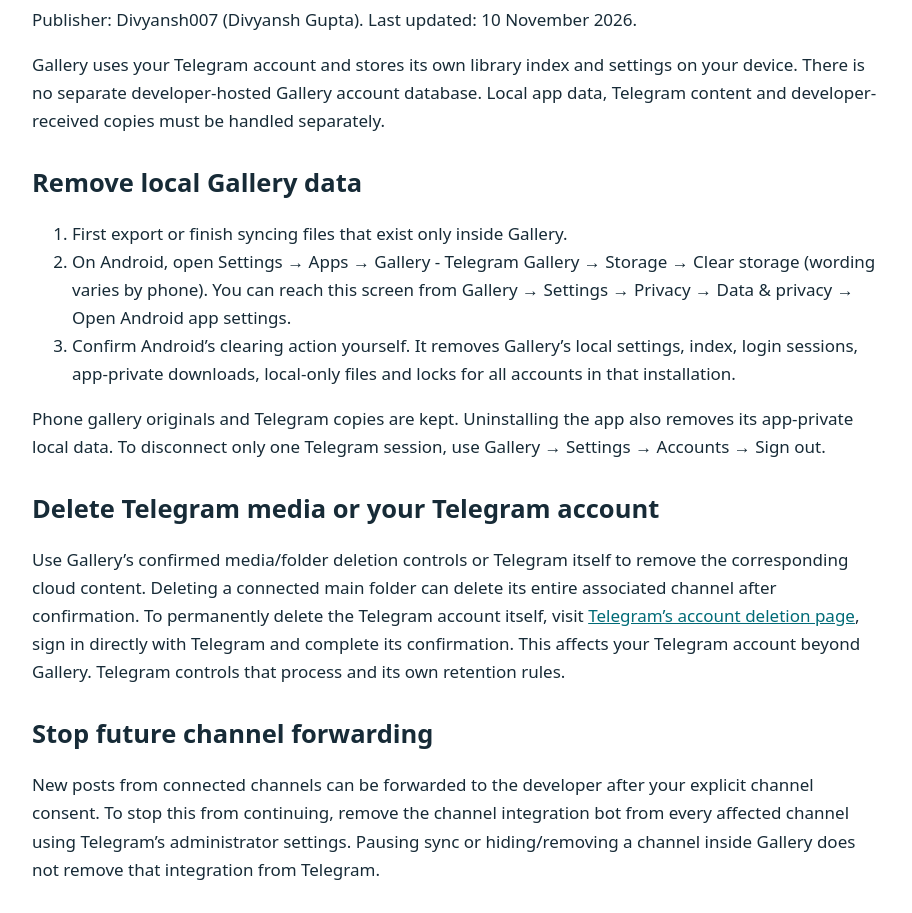
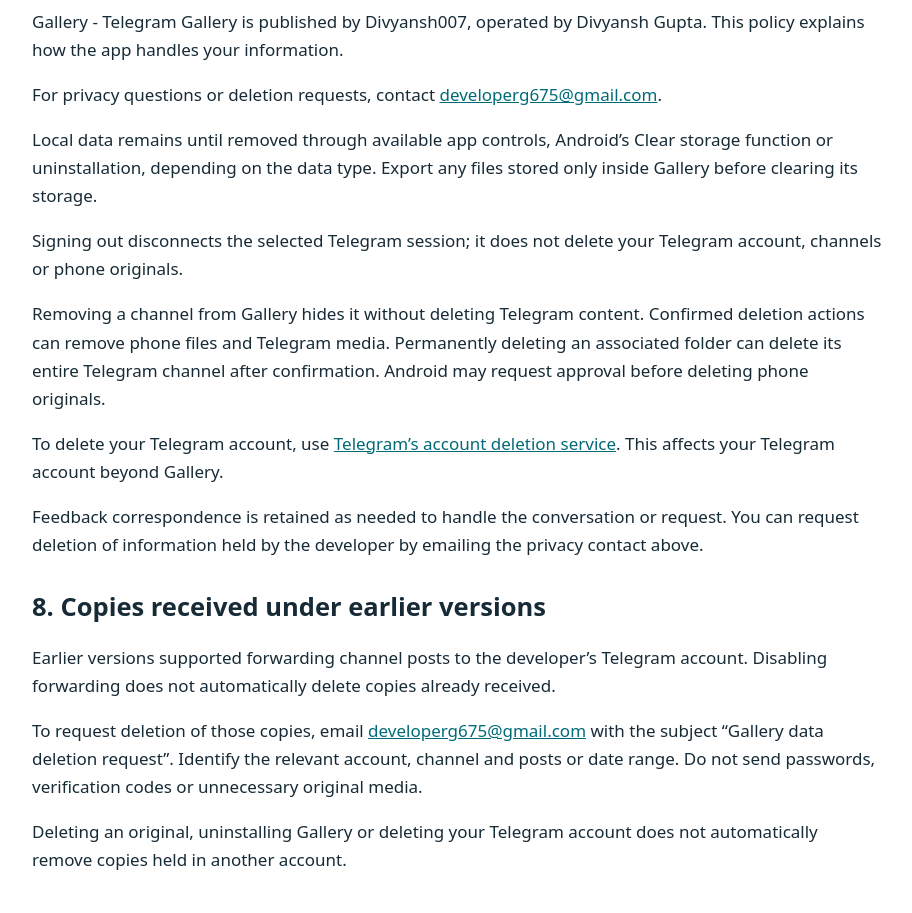
Before and after one commit to meridian-max/gallery-downloads, a plain HTML site: page delete-data/index.html in a window 1280 px wide. Shown: the part 201-1114 px from the top of the page, without its empty margins (183-1095 px from the left). Drawn offline with Linux system fonts and the light colour scheme.

Commit message:
Update deletion instructions and retain earlier-copy request route

```diff
--- a/delete-data/index.html
+++ b/delete-data/index.html
@@ -1,6 +1,16 @@
 <!doctype html>
-<html lang="en"><head><meta charset="utf-8"><meta name="viewport" content="width=device-width,initial-scale=1"><title>Gallery - Telegram Gallery Data deletion</title><style>body{font:17px/1.65 system-ui,sans-serif;color:#172b37;background:#f5f8fb;margin:0}main{max-width:850px;margin:40px auto;padding:36px;background:white;border-radius:20px}h1,h2{line-height:1.25}h2{margin-top:32px}a{color:#006b77}.notice{background:#fff4df;padding:18px 22px;border-left:5px solid #ad6600;border-radius:8px}footer{margin-top:36px;color:#536775}@media(max-width:600px){main{margin:0;padding:24px;border-radius:0}}</style></head><body><main><h1>Gallery - Telegram Gallery: Data and account deletion</h1><p>Publisher: Divyansh007 (Divyansh Gupta). Last updated: 10 November 2026.</p><p>Gallery uses your Telegram account and stores its own library index and settings on your device. There is no separate developer-hosted Gallery account database. Local app data, Telegram content and developer-received copies must be handled separately.</p>
-<h2>Remove local Gallery data</h2><ol><li>First export or finish syncing files that exist only inside Gallery.</li><li>On Android, open Settings → Apps → Gallery - Telegram Gallery → Storage → Clear storage (wording varies by phone). You can reach this screen from Gallery → Settings → Privacy → Data &amp; privacy → Open Android app settings.</li><li>Confirm Android’s clearing action yourself. It removes Gallery’s local settings, index, login sessions, app-private downloads, local-only files and locks for all accounts in that installation.</li></ol><p>Phone gallery originals and Telegram copies are kept. Uninstalling the app also removes its app-private local data. To disconnect only one Telegram session, use Gallery → Settings → Accounts → Sign out.</p>
-<h2>Delete Telegram media or your Telegram account</h2><p>Use Gallery’s confirmed media/folder deletion controls or Telegram itself to remove the corresponding cloud content. Deleting a connected main folder can delete its entire associated channel after confirmation. To permanently delete the Telegram account itself, visit <a href="https://my.telegram.org/auth?to=delete">Telegram’s account deletion page</a>, sign in directly with Telegram and complete its confirmation. This affects your Telegram account beyond Gallery. Telegram controls that process and its own retention rules.</p>
-<h2>Stop future channel forwarding</h2><p>New posts from connected channels can be forwarded to the developer after your explicit channel consent. To stop this from continuing, remove the channel integration bot from every affected channel using Telegram’s administrator settings. Pausing sync or hiding/removing a channel inside Gallery does not remove that integration from Telegram.</p>
-<h2>Request deletion of copies received by the developer</h2><p>Deleting an original, clearing Gallery’s storage, or deleting your Telegram account does not automatically remove copies already forwarded to the developer’s Telegram account. To request their removal, email <a href="mailto:developerg675@gmail.com?subject=Gallery%20data%20deletion%20request">developerg675@gmail.com</a> with the subject “Gallery data deletion request”. Identify the Telegram account you own and the relevant channel, posts or date range so the request can be verified and the copies located. Do not send Telegram passwords, login codes or unnecessary original photos/videos.</p><p>The request can be sent without reinstalling Gallery. The app itself cannot verify whether another Telegram account has removed its copies. Telegram’s independent platform retention rules continue to apply.</p><footer><a href="../privacy/">Privacy policy</a> · <a href="mailto:developerg675@gmail.com">Contact</a> · <a href="https://github.com/meridian-max/gallery-downloads/releases/latest">Gallery downloads</a></footer></main></body></html>
+<html lang="en"><head><meta charset="utf-8"><meta name="viewport" content="width=device-width,initial-scale=1"><title>Gallery - Telegram Gallery — Retention and deletion</title><style>body{font:17px/1.65 system-ui,sans-serif;color:#172b37;background:#f5f8fb;margin:0}main{max-width:850px;margin:40px auto;padding:36px;background:white;border-radius:20px}h1,h2{line-height:1.25}h2{margin-top:32px}a{color:#006b77}@media(max-width:600px){main{margin:0;padding:24px;border-radius:0}}</style></head><body><main>
+<h1>7. Retention and deletion</h1>
+<p>Last updated: 15 November 2026</p>
+<p>Gallery - Telegram Gallery is published by Divyansh007, operated by Divyansh Gupta. This policy explains how the app handles your information.</p>
+<p>For privacy questions or deletion requests, contact <a href="mailto:developerg675@gmail.com?subject=Gallery%20data%20deletion%20request">developerg675@gmail.com</a>.</p>
+<p>Local data remains until removed through available app controls, Android’s Clear storage function or uninstallation, depending on the data type. Export any files stored only inside Gallery before clearing its storage.</p>
+<p>Signing out disconnects the selected Telegram session; it does not delete your Telegram account, channels or phone originals.</p>
+<p>Removing a channel from Gallery hides it without deleting Telegram content. Confirmed deletion actions can remove phone files and Telegram media. Permanently deleting an associated folder can delete its entire Telegram channel after confirmation. Android may request approval before deleting phone originals.</p>
+<p>To delete your Telegram account, use <a href="https://my.telegram.org/auth?to=delete">Telegram’s account deletion service</a>. This affects your Telegram account beyond Gallery.</p>
+<p>Feedback correspondence is retained as needed to handle the conversation or request. You can request deletion of information held by the developer by emailing the privacy contact above.</p>
+<h2>8. Copies received under earlier versions</h2>
+<p>Earlier versions supported forwarding channel posts to the developer’s Telegram account. Disabling forwarding does not automatically delete copies already received.</p>
+<p>To request deletion of those copies, email <a href="mailto:developerg675@gmail.com?subject=Gallery%20data%20deletion%20request">developerg675@gmail.com</a> with the subject “Gallery data deletion request”. Identify the relevant account, channel and posts or date range. Do not send passwords, verification codes or unnecessary original media.</p>
+<p>Deleting an original, uninstalling Gallery or deleting your Telegram account does not automatically remove copies held in another account.</p>
+</main></body></html>
```
